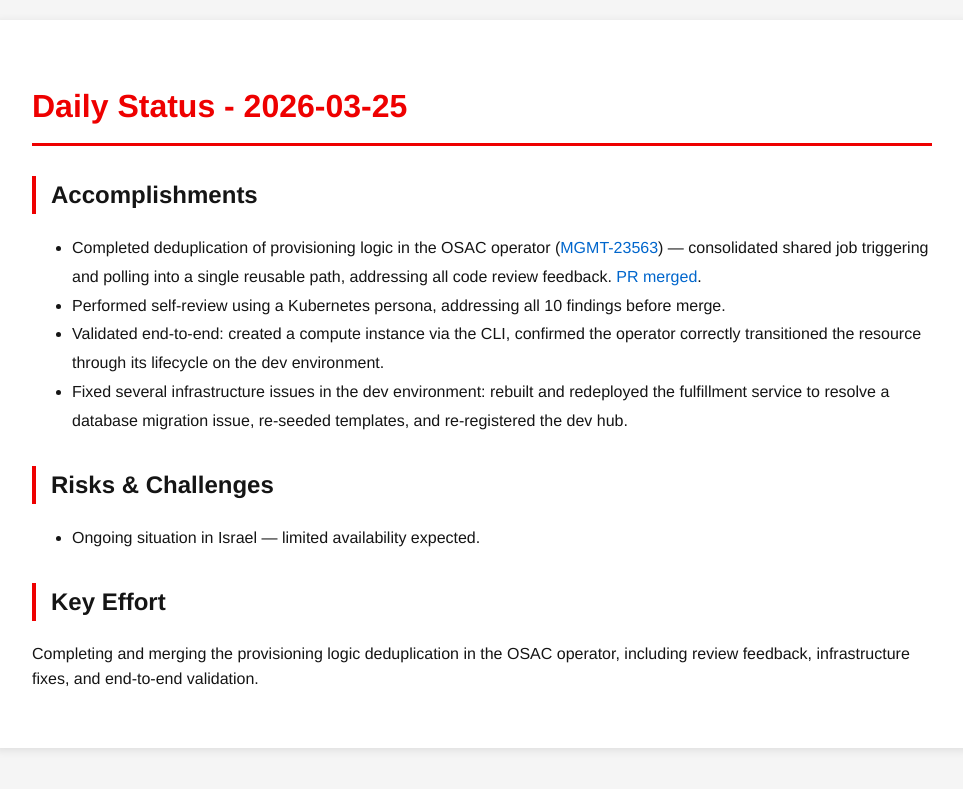
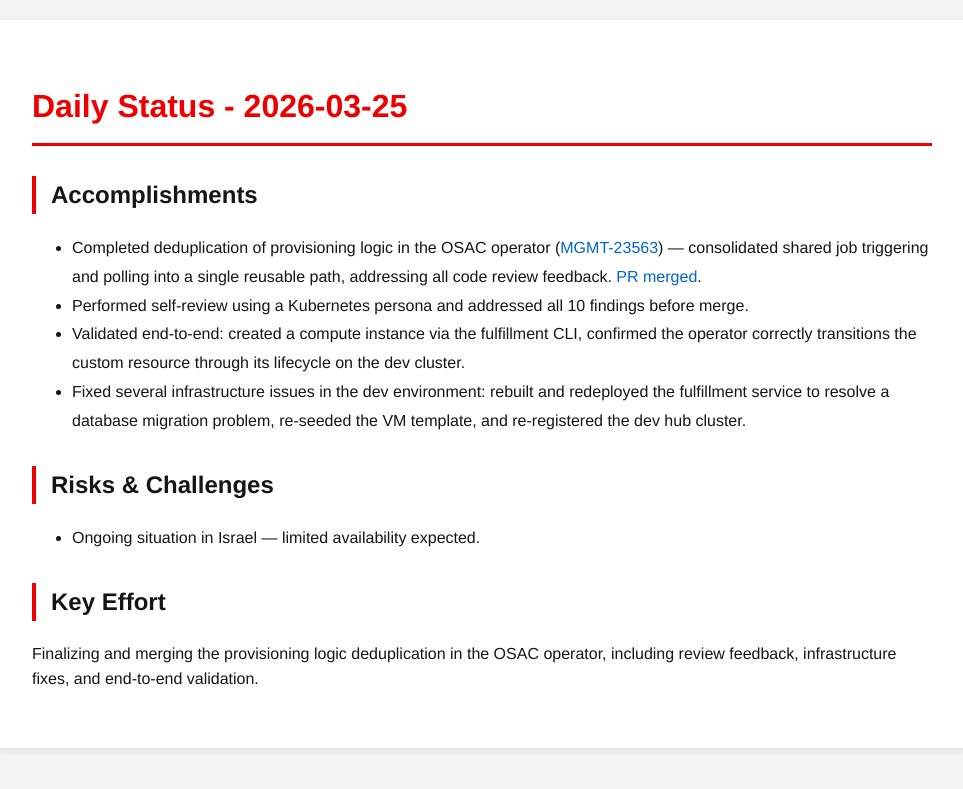
Before and after one commit to tzvatot/daily-status, a Jekyll site: the page built from 2026-03-25.md, in a window 1280 px wide. Shown: the top 789 px of the page, without its empty margins (158-1121 px from the left). Built offline with Jekyll 4.4.1, drawn with Linux system fonts in a browser that asks for light colours.

Commit message:
Daily status update - 2026-03-25

```diff
--- a/2026-03-25.md
+++ b/2026-03-25.md
@@ -8,12 +8,12 @@ date: 2026-03-25
 
 ## Accomplishments
 - Completed deduplication of provisioning logic in the OSAC operator ([MGMT-23563](https://issues.redhat.com/browse/MGMT-23563)) — consolidated shared job triggering and polling into a single reusable path, addressing all code review feedback. [PR merged](https://github.com/osac-project/osac-operator/pull/153).
-- Performed self-review using a Kubernetes persona, addressing all 10 findings before merge.
-- Validated end-to-end: created a compute instance via the CLI, confirmed the operator correctly transitioned the resource through its lifecycle on the dev environment.
-- Fixed several infrastructure issues in the dev environment: rebuilt and redeployed the fulfillment service to resolve a database migration issue, re-seeded templates, and re-registered the dev hub.
+- Performed self-review using a Kubernetes persona and addressed all 10 findings before merge.
+- Validated end-to-end: created a compute instance via the fulfillment CLI, confirmed the operator correctly transitions the custom resource through its lifecycle on the dev cluster.
+- Fixed several infrastructure issues in the dev environment: rebuilt and redeployed the fulfillment service to resolve a database migration problem, re-seeded the VM template, and re-registered the dev hub cluster.
 
 ## Risks & Challenges
 - Ongoing situation in Israel — limited availability expected.
 
 ## Key Effort
-Completing and merging the provisioning logic deduplication in the OSAC operator, including review feedback, infrastructure fixes, and end-to-end validation.
+Finalizing and merging the provisioning logic deduplication in the OSAC operator, including review feedback, infrastructure fixes, and end-to-end validation.
```
